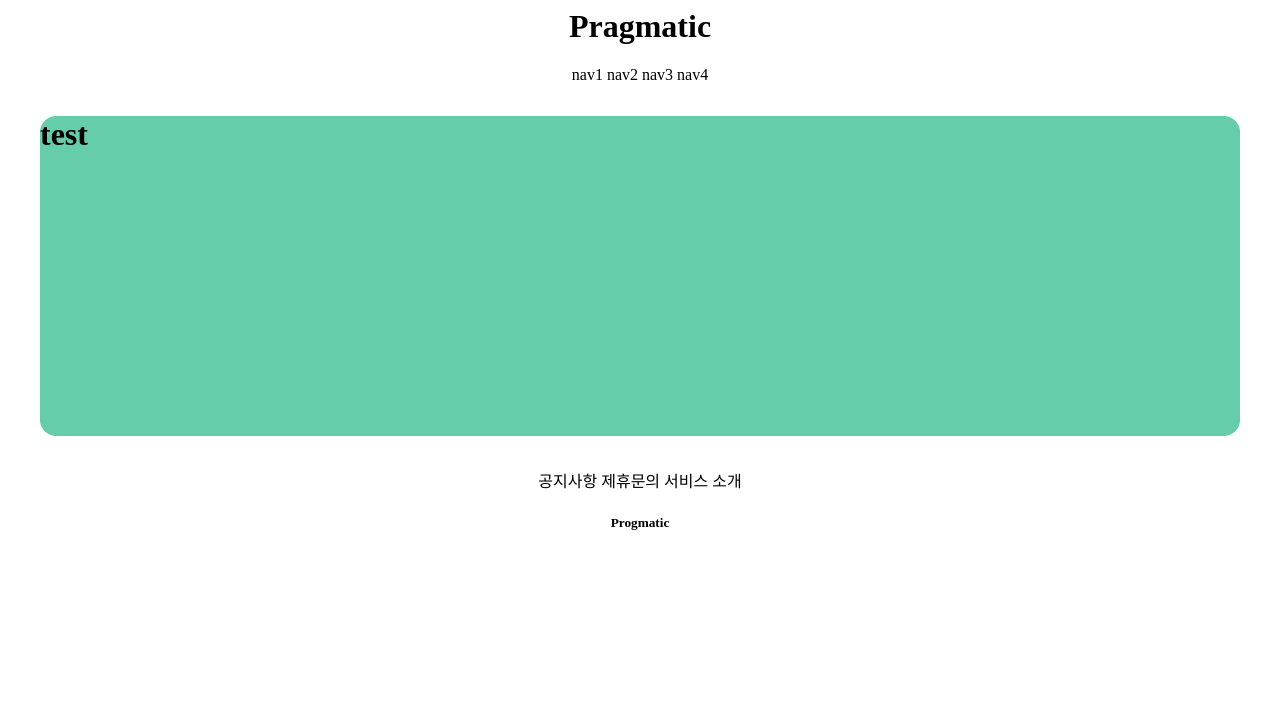
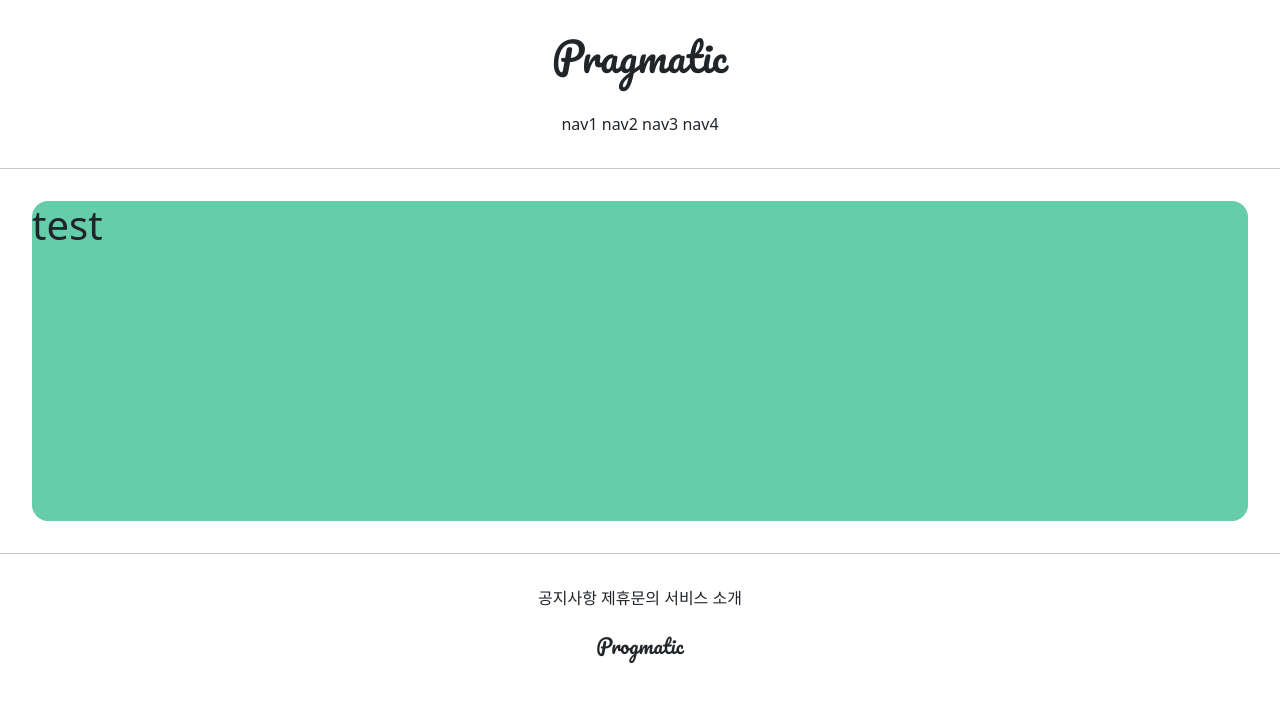
Before and after one commit to hyoung2/hhnini_4, a Django app: page /accounts/hello_world/ in a window 1280 px wide. Shown: the top 702 px of the page. Run offline with Django 3.2, Linux system fonts and the light colour scheme; parts of the project's set-up code (start-up, migrations or seed data) failed here and were passed over.

Commit message:
7/6 4ban class commit 3

```diff
--- a/templates/base.html
+++ b/templates/base.html
@@ -5,9 +5,12 @@
 
 {% include 'header.html' %}
 
+<hr>
+
 {% block content %}
 {% endblock %}
 
+<hr>
 
 {% include 'footer.html' %}
 
--- a/templates/footer.html
+++ b/templates/footer.html
@@ -1,11 +1,11 @@
 <div style="text-align: center">
 
-    <div>
+    <div style="margin-top: 2rem;">
         <span>공지사항</span>
         <span>제휴문의</span>
         <span>서비스 소개</span>
     </div>
-    <div>
+    <div style="margin: 1.5rem 0; font-family: 'Pacifico', cursive;">
         <h5>Progmatic</h5>
     </div>
 </div>
--- a/templates/head.html
+++ b/templates/head.html
@@ -1,4 +1,13 @@
 <head>
     <meta charset="UTF-8">
     <title>Title</title>
+
+    {#  BOOTSTRAP LINK  #}
+    <link href="https://cdn.jsdelivr.net/npm/bootstrap@5.0.2/dist/css/bootstrap.min.css" rel="stylesheet" integrity="sha384-EVSTQN3/azprG1Anm3QDgpJLIm9Nao0Yz1ztcQTwFspd3yD65VohhpuuCOmLASjC" crossorigin="anonymous">
+
+    {#  GOOGLE FONTS  #}
+    <link rel="preconnect" href="https://fonts.googleapis.com">
+    <link rel="preconnect" href="https://fonts.gstatic.com" crossorigin>
+    <link href="https://fonts.googleapis.com/css2?family=Pacifico&display=swap" rel="stylesheet">
+
 </head>
--- a/templates/header.html
+++ b/templates/header.html
@@ -1,8 +1,8 @@
 <div style="text-align: center">
-    <div>
+    <div style="margin: 2rem 0; font-family: 'Pacifico', cursive;">
         <h1>Pragmatic</h1>
     </div>
-    <div>
+    <div style="margin-bottom: 2rem;">
         <span>nav1</span>
         <span>nav2</span>
         <span>nav3</span>
```
